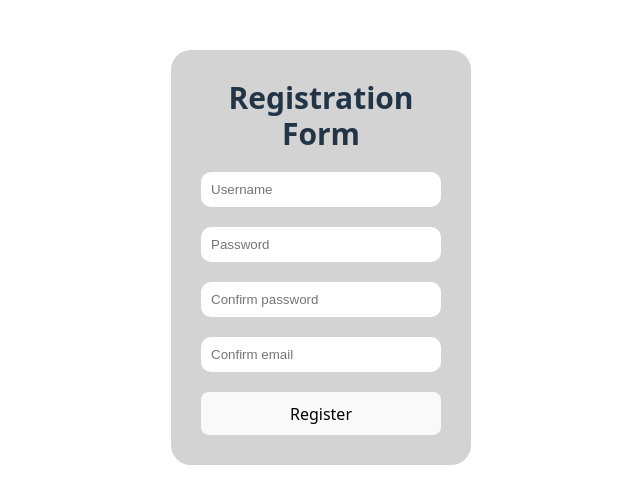
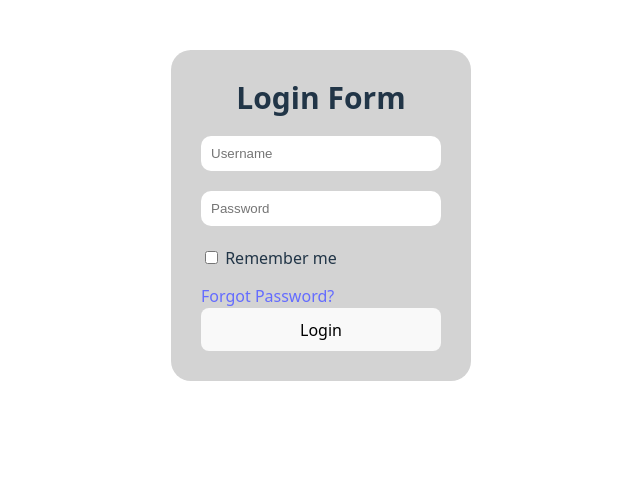
Before and after one commit to zarram89/03-react-login-form, a React (Vite) app: page / in a window 1280 px wide. Shown: the top 504 px of the page, without its empty margins (319-959 px from the left). Built offline with nearby package versions, Linux system fonts and the light colour scheme.

Commit message:
Добавляет хуки и контролируемые инпуты

```diff
--- a/src/App.jsx
+++ b/src/App.jsx
@@ -2,13 +2,11 @@ import LoginForm from "./LoginForm";
 import RegistarationForm from "./RegistrationForm"
 
 export default function App() {
-  const isVisible = false;
+  const isVisible = true;
 
-  const handleSubmit = (e) => {
-	e.preventDefault();
-	const username = e.target.username.value;
-	const password = e.target.password.value;
-	console.log(`Пользователь успешно авторизован:\nЛогин: ${username}\nПароль: ${password}`);
+  const handleSubmit = (e, username, password) => {
+    e.preventDefault();
+    console.log(`Пользователь успешно авторизован:\nЛогин: ${username}\nПароль: ${password}`);
 	};
 
   return isVisible ? (
--- a/src/LoginForm.jsx
+++ b/src/LoginForm.jsx
@@ -1,21 +1,33 @@
+import { useState } from 'react'
 import Button from './Button'
 import './LoginForm.css'
 
 export default function LoginForm({onSubmit}) {
+  const [username, setUsername] = useState('');
+  const [password, setPassword] = useState('');
+
+  function handleUsernameChange(e) {
+    setUsername(e.target.value);
+  }
+
+  function handlePasswordChange(e) {
+    setPassword(e.target.value);
+  }
+
   return (
     <div className="auth">
-      <form className="auth__form" action="#" method="post" autoComplete="off" onSubmit={onSubmit}>
+      <form className="auth__form" action="#" method="post" autoComplete="off" onSubmit={(e) => onSubmit(e, username, password)}>
         <h1 className="auth__title">Login Form</h1>
         <div>
           <label>
             <span className="visually-hidden">Enter your name</span>
-            <input type="text" name="username" placeholder="Username" required/>
+            <input type="text" name="username" placeholder="Username" value={username} onChange={handleUsernameChange} required/>
           </label>
         </div>
         <div>
           <label>
             <span className="visually-hidden">Enter your password</span>
-            <input type="password" name="password" placeholder="Password" required/>
+            <input type="password" name="password" placeholder="Password" value={password} onChange={handlePasswordChange} required/>
           </label>
         </div>
         <div>
--- a/src/RegistrationForm.jsx
+++ b/src/RegistrationForm.jsx
@@ -1,21 +1,33 @@
+import {useState} from 'react';
 import Button from './Button'
 import './LoginForm.css'
 
 export default function RegistarationForm({onSubmit}) {
+  const [username, setUsername] = useState('');
+  const [password, setPassword] = useState('');
+
+  function handleUsernameChange(e) {
+    setUsername(e.target.value);
+  }
+
+  function handlePasswordChange(e) {
+    setPassword(e.target.value);
+  }
+
   return (
     <div className="auth">
-      <form className="auth__form" action="#" method="post" autoComplete="off" onSubmit={onSubmit}>
+      <form className="auth__form" action="#" method="post" autoComplete="off" onSubmit={(e) => onSubmit(e, username, password)}>
         <h1 className="auth__title">Registration Form</h1>
         <div>
           <label>
             <span className="visually-hidden">Enter your name</span>
-            <input type="text" name="username" placeholder="Username" required/>
+            <input type="text" name="username" placeholder="Username" value={username} onChange={handleUsernameChange} required/>
           </label>
         </div>
         <div>
           <label>
             <span className="visually-hidden">Enter your password</span>
-            <input type="password" name="password" placeholder="Password" required/>
+            <input type="password" name="password" placeholder="Password" value={password} onChange={handlePasswordChange} required/>
           </label>
         </div>
         <div>
```
